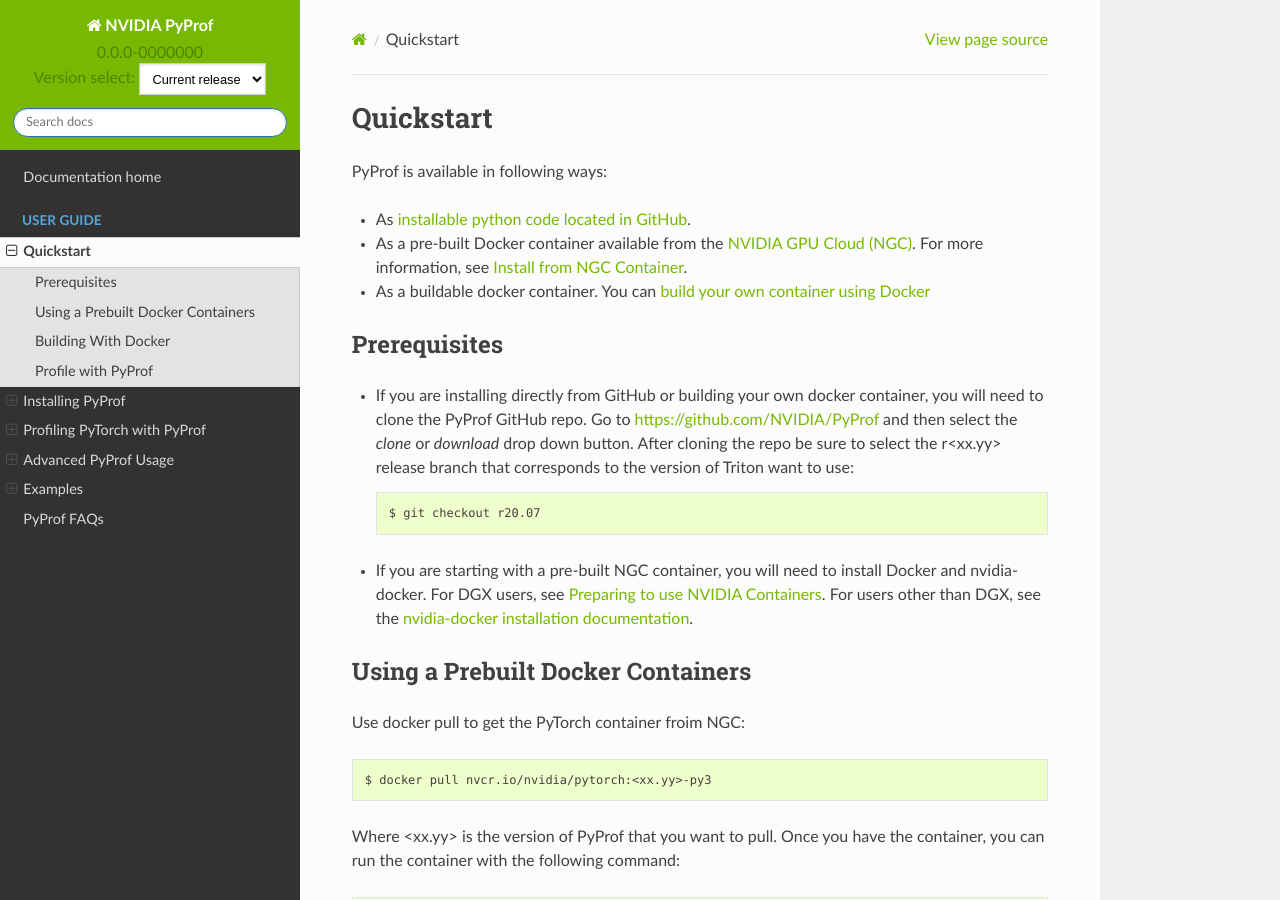
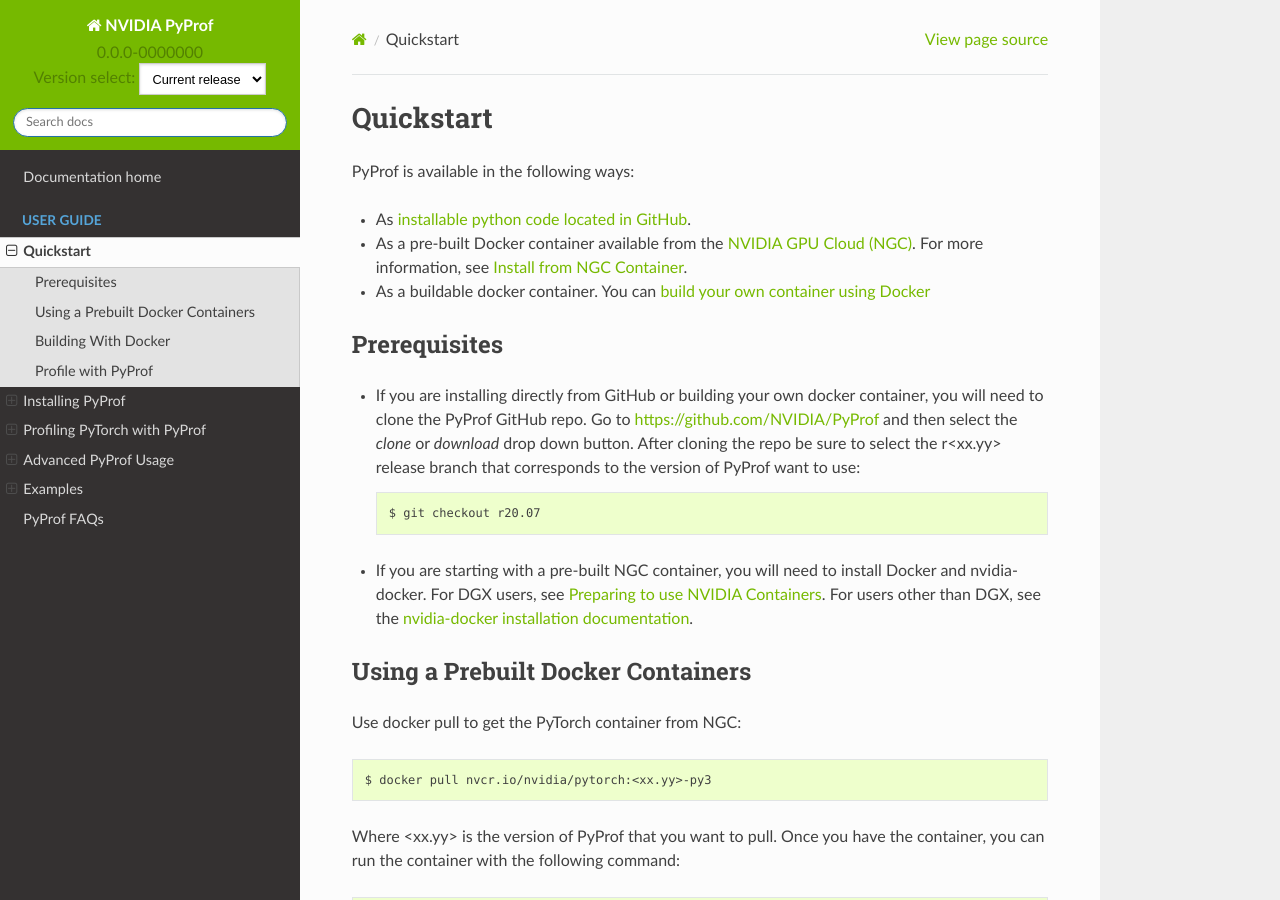
Before and after one commit to NVIDIA/PyProf, a Sphinx documentation site: the page built from docs/quickstart.rst, in a window 1280 px wide and 900 px high. Built offline with Sphinx 7.4.7 and the Read the Docs theme 2.0.0, drawn with Linux system fonts in a browser that asks for light colours.

Commit message:
Resolve code review changes

```diff
--- a/docs/install.rst
+++ b/docs/install.rst
@@ -45,7 +45,7 @@
 documentation <https://github.com/NVIDIA/nvidia-docker>`_ to install
 the most recent version of CUDA, Docker, and nvidia-docker.
 
-After performing the above setup, you can pull the Triton container
+After performing the above setup, you can pull the PyProf container
 using the following command::
 
   docker pull nvcr.io/nvidia/pytorch:20.07-py3
--- a/docs/profile.rst
+++ b/docs/profile.rst
@@ -102,7 +102,7 @@
 -----------------------------
 
 After modifying the PyTorch script to improt pyprof, you will need to use either
-NVProf or Nsight Systems to profile the performance. Both profiler will output
+NVProf or Nsight System to profile the performance. Both profiler will output
 a SQLite database containing the results of the profile.
 
 Please note that NVProf is currently being phased out, and it is recommend to
--- a/docs/quickstart.rst
+++ b/docs/quickstart.rst
@@ -18,7 +18,7 @@
 Quickstart
 ==========
 
-PyProf is available in following ways:
+PyProf is available in the following ways:
 
 * As :ref:`installable python code located in GitHub <section-installing-from-github>`.
 
@@ -37,7 +37,7 @@
   container, you will need to clone the PyProf GitHub repo. Go to
   https://github.com/NVIDIA/PyProf and then select the *clone* or *download*
   drop down button. After cloning the repo be sure to select the r<xx.yy>
-  release branch that corresponds to the version of Triton want to use::
+  release branch that corresponds to the version of PyProf want to use::
 
   $ git checkout r20.07
 
@@ -52,7 +52,7 @@
 Using a Prebuilt Docker Containers
 ----------------------------------
 
-Use docker pull to get the PyTorch container froim NGC::
+Use docker pull to get the PyTorch container from NGC::
 
   $ docker pull nvcr.io/nvidia/pytorch:<xx.yy>-py3
 
```
